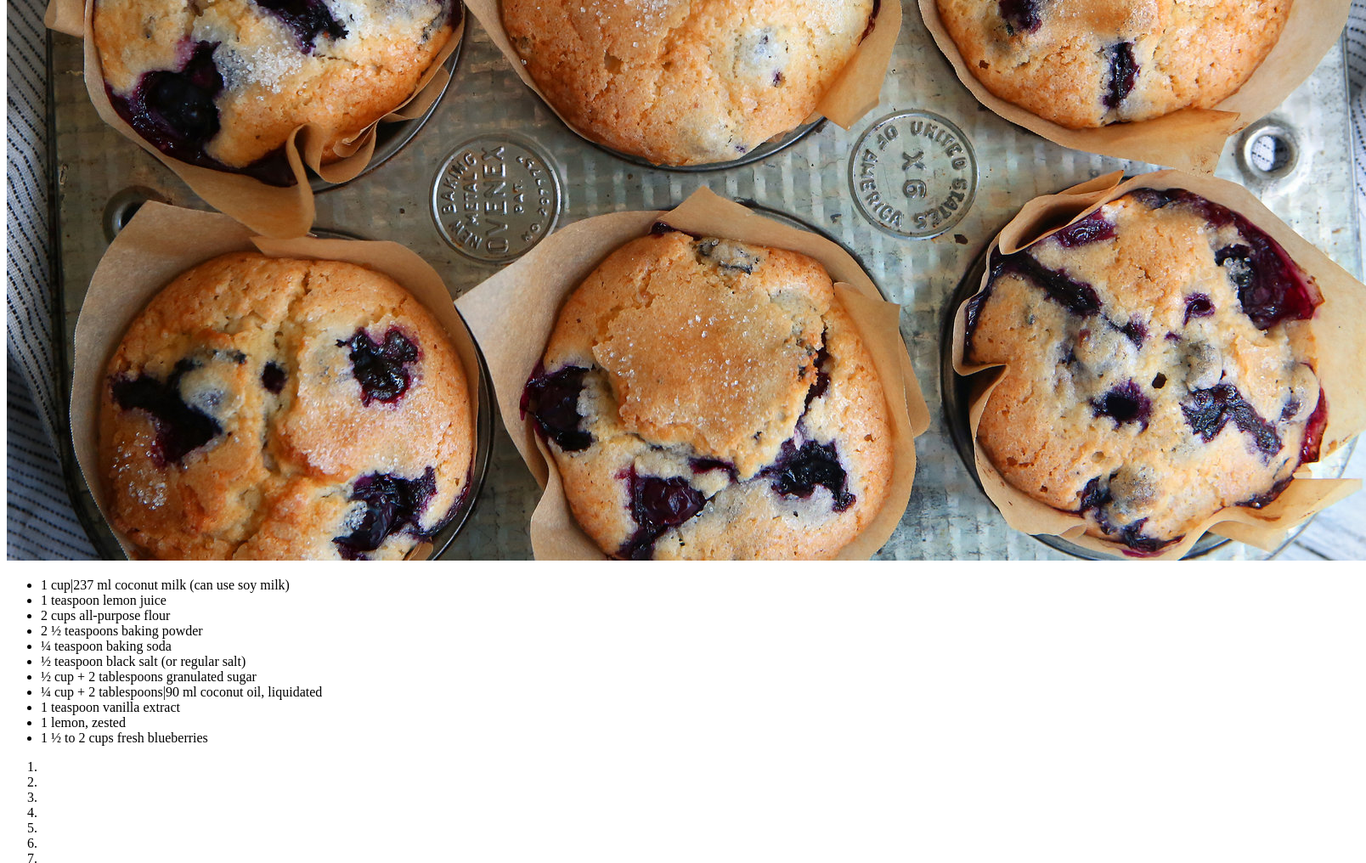
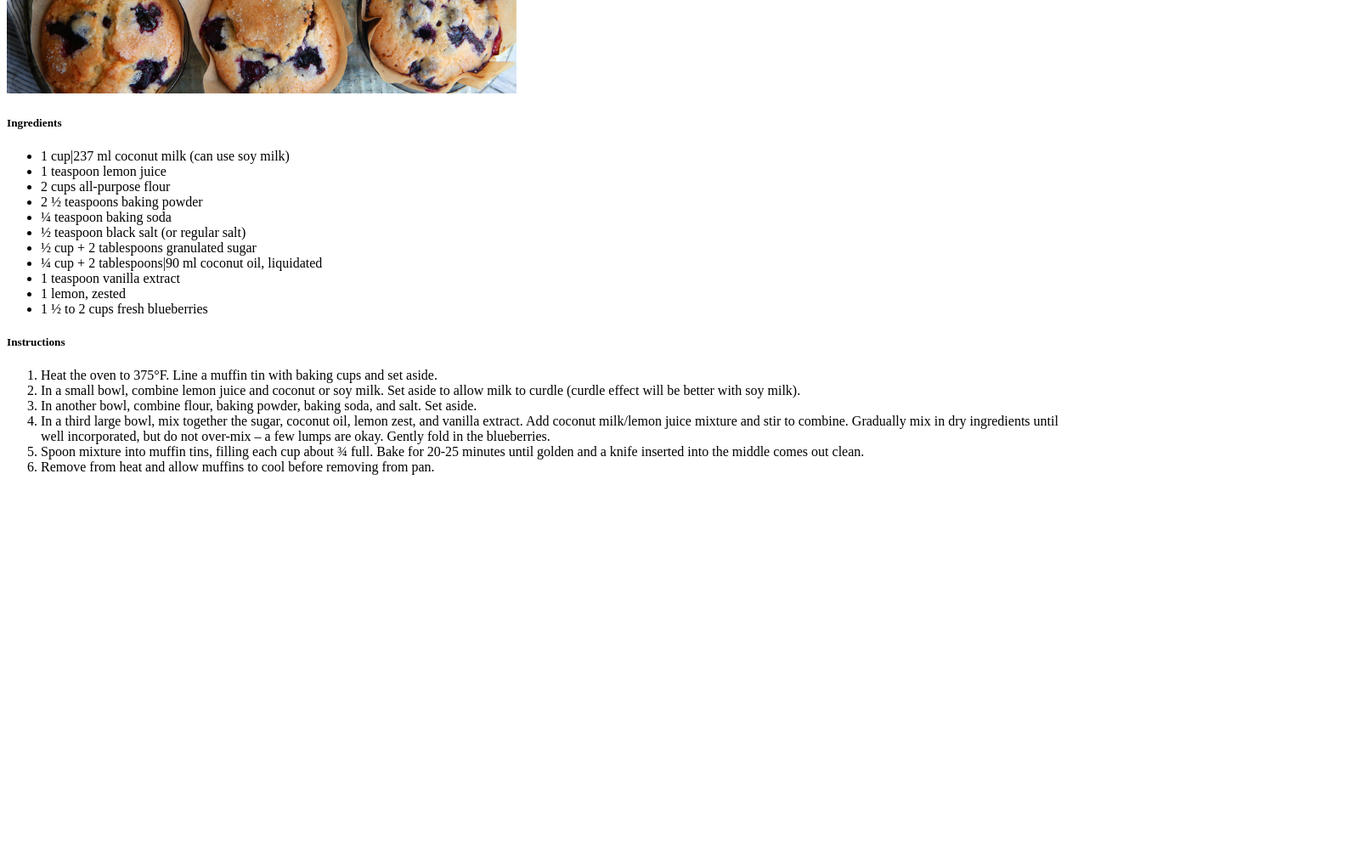
Before and after one commit to Kendallini/Ken-recipes, a plain HTML site: page recipes/muffins.html in a window 1280 px wide. Shown: the part 360-1376 px from the top of the page at 85% size, 1608 px wide, since content can reach past the window. After the commit the page ends 935 px from the top, so only its background shows below. Drawn offline with Linux system fonts and the light colour scheme.

Commit message:
Fix pesto image and completed recipe pages

```diff
--- a/recipes/muffins.html
+++ b/recipes/muffins.html
@@ -9,8 +9,9 @@
 <body>
     <h1>Blueberry Muffins</h1>
     <h6>What do vegan rappers eat when they're craving sweets? These awesome blueberry muffins, of course.</h6>
-    <img src="../images/muffin.jpeg" alt="muffins" >
+    <img src="../images/muffin.jpeg" alt="muffins" height="350" width="600">
     <p>
+        <h5>Ingredients</h5>
         <ul>
             <li>1 cup|237 ml coconut milk (can use soy milk)</li>
             <li>1 teaspoon lemon juice</li>
@@ -24,20 +25,14 @@
             <li>1 lemon, zested</li>
             <li>1 ½ to 2 cups fresh blueberries</li>
         </ul>
+        <h5>Instructions</h5>
         <ol>
-            <li></li>
-            <li></li>
-            <li></li>
-            <li></li>
-            <li></li>
-            <li></li>
-            <li></li>
-            <li></li>
-            <li></li>
-            <li></li>
-            <li></li>
-            <li></li>
-            <li></li>
+            <li>Heat the oven to 375°F. Line a muffin tin with baking cups and set aside. </li>
+            <li>In a small bowl, combine lemon juice and coconut or soy milk. Set aside to allow milk to curdle (curdle effect will be better with soy milk).</li>
+            <li>In another bowl, combine flour, baking powder, baking soda, and salt. Set aside.</li>
+            <li>In a third large bowl, mix together the sugar, coconut oil, lemon zest, and vanilla extract. Add coconut milk/lemon juice mixture and stir to combine. Gradually mix in dry ingredients until well incorporated, but do not over-mix – a few lumps are okay. Gently fold in the blueberries.</li>
+            <li>Spoon mixture into muffin tins, filling each cup about ¾ full. Bake for 20-25 minutes until golden and a knife inserted into the middle comes out clean.</li>
+            <li>Remove from heat and allow muffins to cool before removing from pan.</li>
         </ol>
     </p>
 </body>
```
Also changed, not shown: recipes/pesto.html (+2 -1 lines), images/pesto.jpeg, images/pesto.jpg (added).
